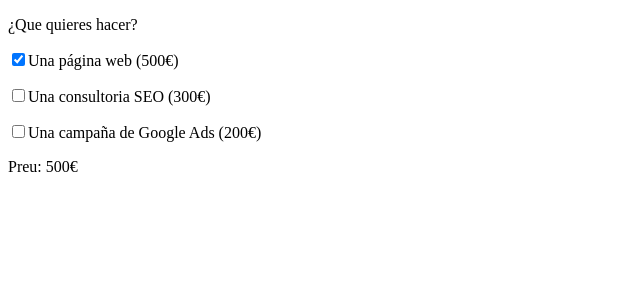
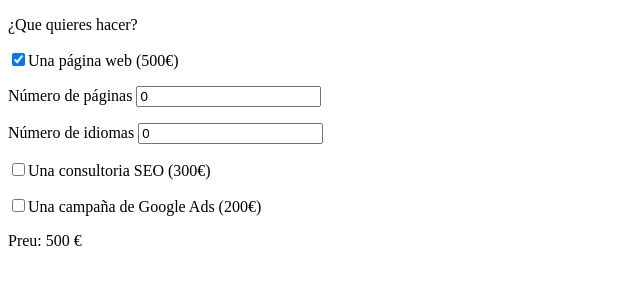
Before and after one commit to nellsavedra/it-academy-react-sprint-07, a React (Create React App) app: page / in a window 1280 px wide. Both pictures are taken after a click on the checkbox 18 px from the left and 59 px from the top of the page. Shown: the top 300 px of the page, without its empty margins (0-640 px from the left). Built offline with nearby package versions, Linux system fonts and the light colour scheme.

Commit message:
Implemented extra cost based on quantity [Ticket 2]

```diff
--- a/src/App.js
+++ b/src/App.js
@@ -2,23 +2,54 @@
 import "./App.css";
 
 function App() {
-	const [budget, setBudget] = useState({});
+	const [budget, setBudget] = useState({
+		webpage:{
+			checked: false,
+			pages_num: 0,
+			pages_langs: 0,
+		},
+		seo_consult:{
+			checked: false,
+		},
+		ads_campaign:{
+			checked: false,
+		}
+	});
 	const [grandTotal, setGrandTotal] = useState(0);
 
 	const eventHandler = event => {
 		const { name, value, checked } = event.target;
-		setBudget(prevBudget => ({ ...prevBudget, [name]: { checked: checked, price: parseInt(value) } }));
+		setBudget(prevBudget => ({ ...prevBudget, [name]: {...prevBudget[name], checked: checked, price: parseInt(value) } }));
 	};
+
+	const addonsHandler = (event, parent) => {
+		const {name, value} = event.target;
+		setBudget(prevBudget => ({...prevBudget, [parent]: {...prevBudget[parent], [name]: parseInt(value)}}))
+	}
 
 	useEffect(() => {
 		let total = 0;
+		const addons = (budget.webpage.pages_num * budget.webpage.pages_langs) * 30;
 		for (let item in budget) {
 			if (budget[item].checked === true) {
 				total += budget[item].price;
 			}
 		}
-		setGrandTotal(total);
+		setGrandTotal(budget.webpage.checked ? total + addons : total);
 	}, [budget]);
+
+	const WebPageAddons = ({ isChecked, parent }) => {
+		return (
+			isChecked && <div>
+				<p>
+					Número de páginas <input type="number" name="pages_num" onChange={event => {addonsHandler(event, parent)}} placeholder="0" min="0" value={isChecked ? budget.webpage.pages_num : 0} />
+				</p>
+				<p>
+					Número de idiomas <input type="number" name="pages_langs" onChange={event => {addonsHandler(event, parent)}} placeholder="0" min="0" value={isChecked ? budget.webpage.pages_langs : 0} />
+				</p>
+			</div>
+		);
+	};
 
 	return (
 		<>
@@ -28,6 +59,7 @@
 					<input type="checkbox" name="webpage" onChange={eventHandler} value="500" />
 					Una página web (500€)
 				</p>
+				<WebPageAddons isChecked={budget.webpage.checked} parent={"webpage"} />
 				<p>
 					<input type="checkbox" name="seo_consult" onChange={eventHandler} value="300" />
 					Una consultoria SEO (300€)
@@ -37,7 +69,7 @@
 					Una campaña de Google Ads (200€)
 				</p>
 			</form>
-			<p>Preu: {grandTotal}€</p>
+			<p>Preu: {grandTotal} €</p>
 		</>
 	);
 }
```
